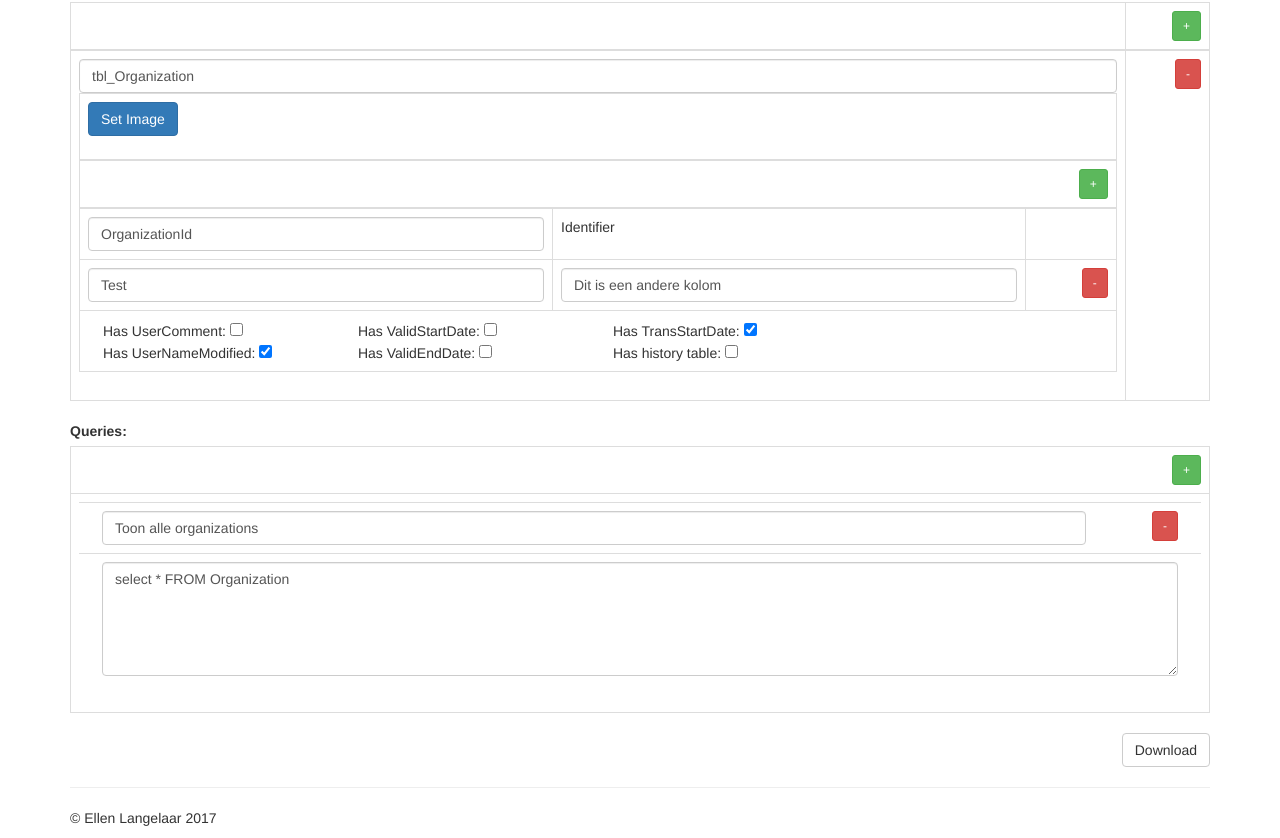
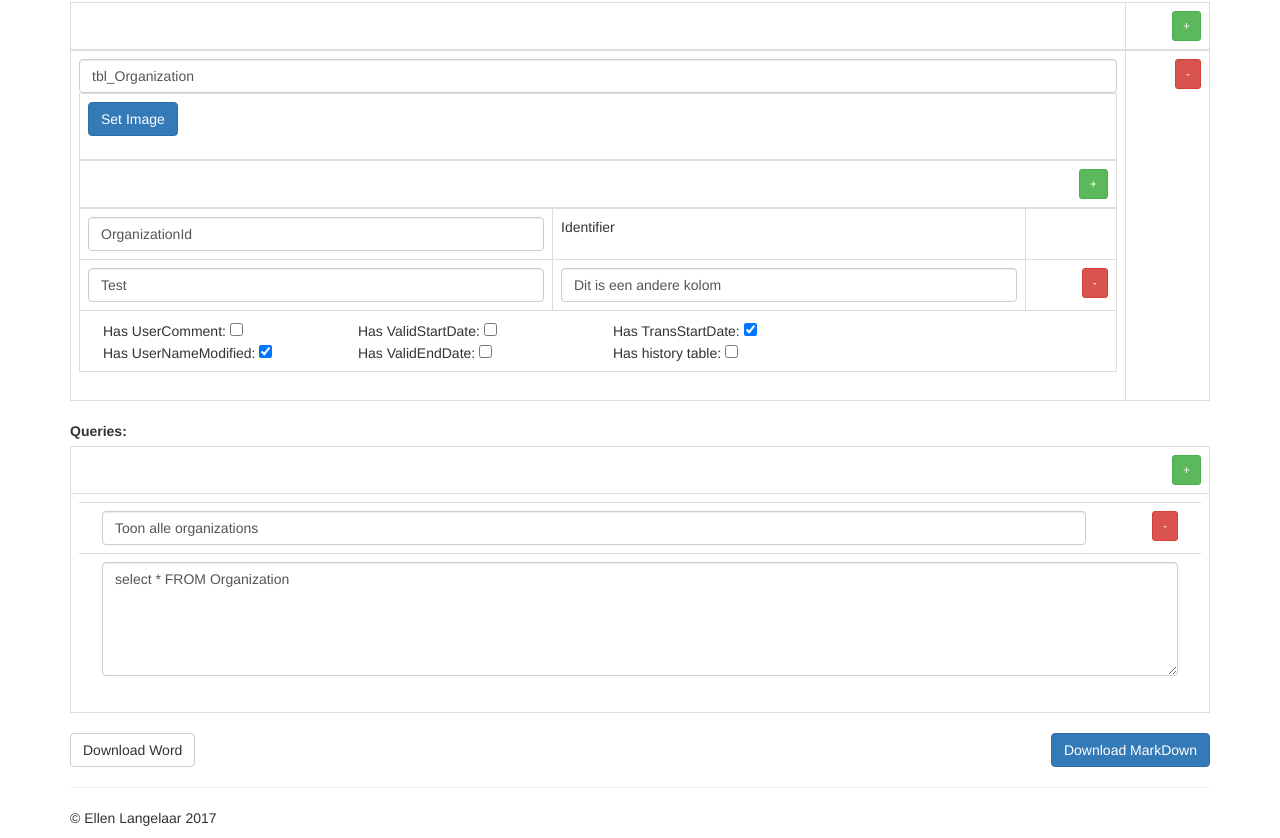
Before and after one commit to e11en/DocMaker, a website: page index.html in a window 1280 px wide. Shown: the part 550-1388 px from the top of the page. Drawn offline with nearby package versions, Linux system fonts and the light colour scheme; some packages are replaced by stand-ins of ours; a script that the page names is missing.

Commit message:
Added a second button, 1 for word docs and 1 for markdown

```diff
--- a/views/create.html
+++ b/views/create.html
@@ -30,5 +30,6 @@
   <!-- Handy Queries -->
   <div ng-include="'views/partials/queryCreate.html'"></div>
 
-  <button type="submit" class="btn btn-default pull-right" ng-click="createDocument()">Download</button>
+  <button type="submit" class="btn btn-default pull-left" ng-click="downloadDocument('word')">Download Word</button>
+  <button type="submit" class="btn btn-primary pull-right" ng-click="downloadDocument('markdown')">Download MarkDown</button>
 </div>
```
